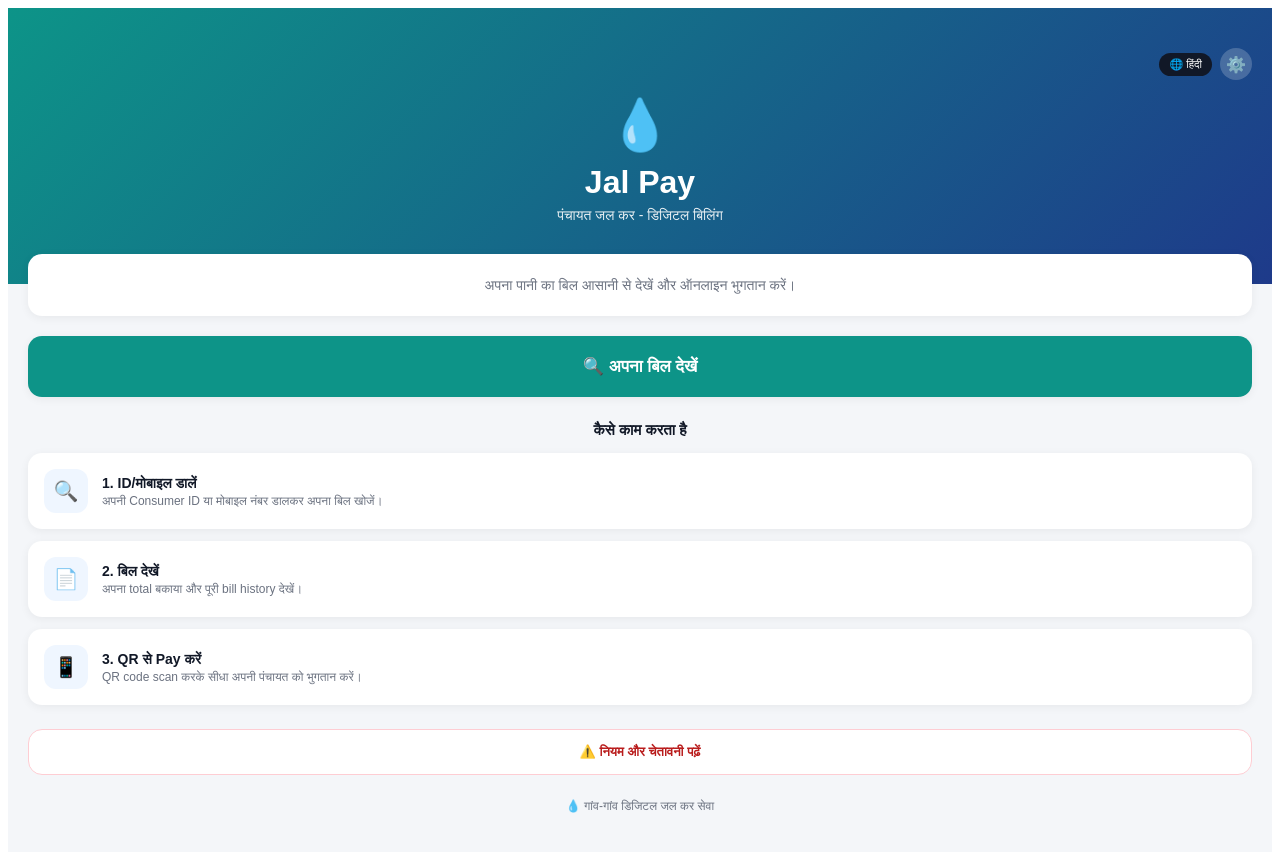
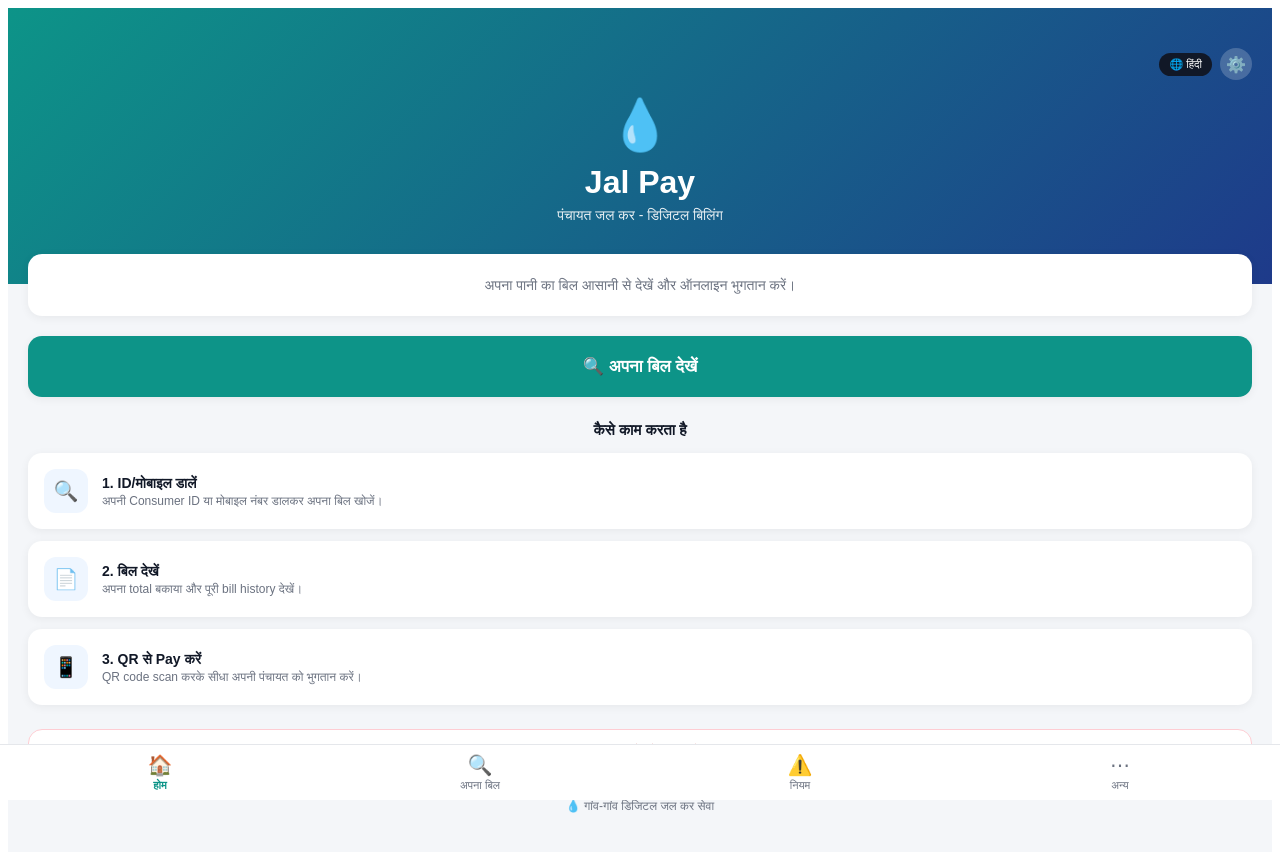
Before and after one commit to jay426647-coder/digital-billing, a Next.js app: page / in a window 1280 px wide. Shown: the top 852 px of the page. Built offline with nearby package versions, Linux system fonts and the light colour scheme.

Commit message:
Update page.jsx

```diff
--- a/app/page.jsx
+++ b/app/page.jsx
@@ -2,6 +2,7 @@
 
 import { useEffect, useState, useRef } from 'react';
 import LangToggle from '../components/LangToggle';
+import BottomNav from '../components/BottomNav';
 import { getLang } from '../lib/i18n';
 import { theme } from '../lib/theme';
 
@@ -246,6 +247,7 @@ export default function LandingPage() {
 
         <p style={{ textAlign: 'center', fontSize: '12px', color: theme.textMuted }}>{t.footer}</p>
       </div>
+      <BottomNav active="home" />
     </div>
   );
 }
```
